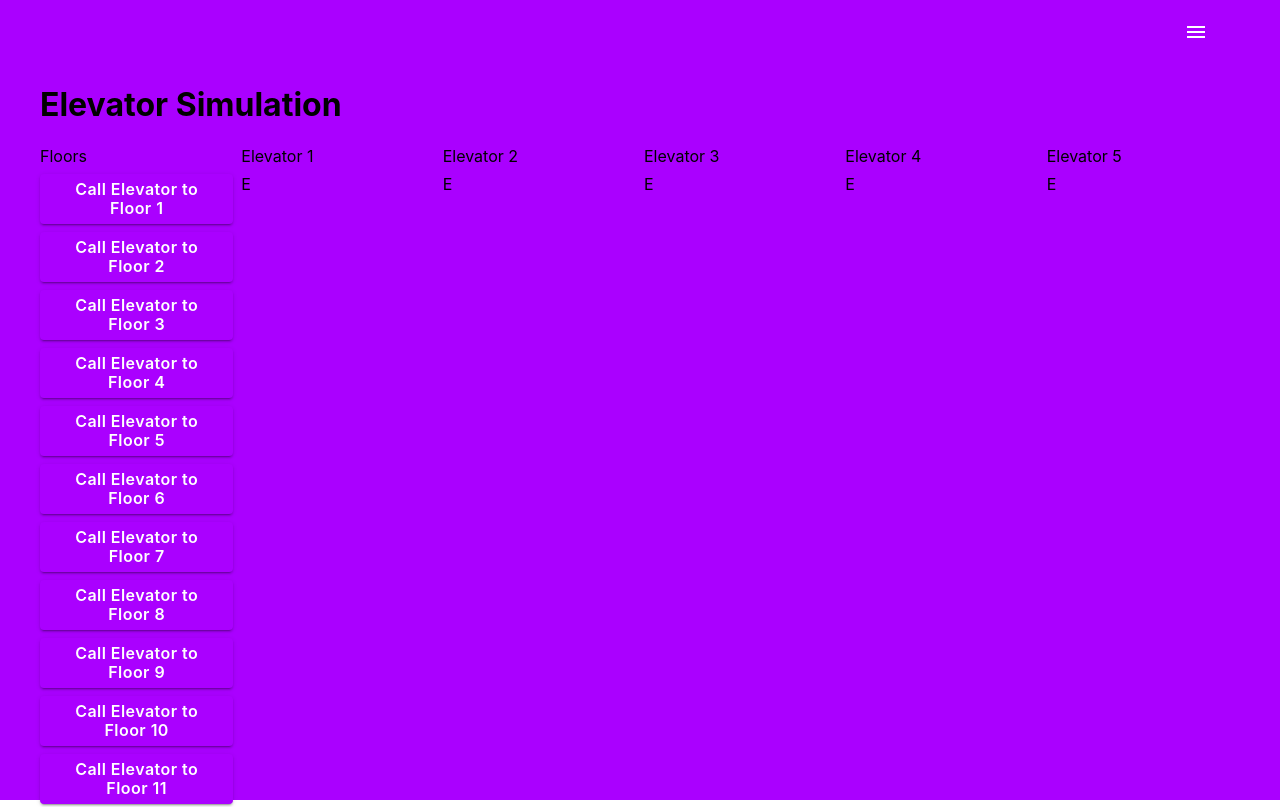
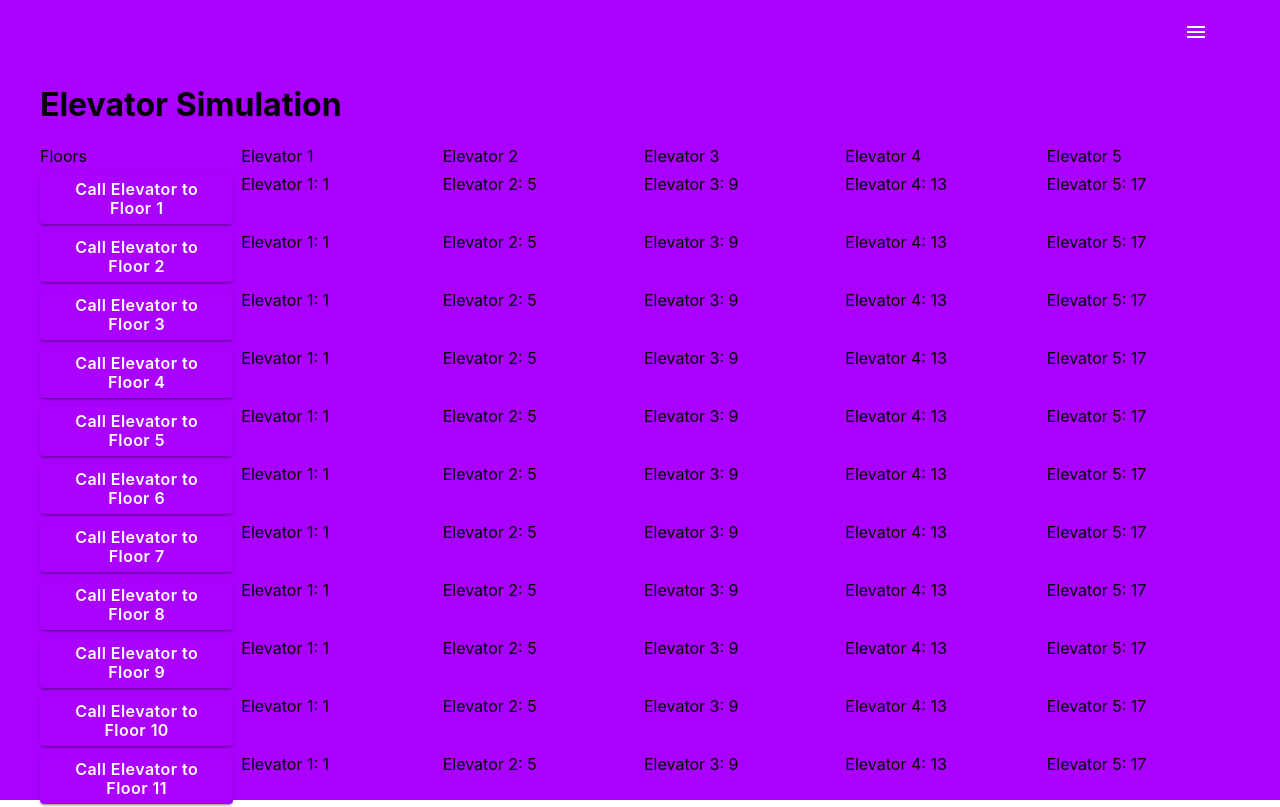
Before and after one commit to kindofclever/pfuchs, a React (Create React App) app: page /elevators in a window 1280 px wide. Shown: the top 807 px of the page. Built offline with nearby package versions, Linux system fonts and the light colour scheme.

Commit message:
started with elevators

```diff
--- a/src/containers/Elevators/ElevatorSimulation.tsx
+++ b/src/containers/Elevators/ElevatorSimulation.tsx
@@ -2,7 +2,11 @@ import { FC, useState } from 'react';
 import { Grid, Button } from '@mui/material';
 import React from 'react';
 
-// Components for each floor
+type ElevatorState = {
+  currentFloor: number;
+  direction: 'up' | 'down' | 'stationary';
+};
+
 const Floor: FC<{
   floorNumber: number;
   callElevator: (floor: number) => void;
@@ -17,25 +21,68 @@ const Floor: FC<{
   );
 };
 
-// Components for each elevator
-const Elevator: FC<{ elevatorNumber: number; currentFloor: number }> = ({
+const Elevator: FC<{ currentFloor: number; elevatorNumber: number }> = ({
+  currentFloor,
   elevatorNumber,
-  currentFloor,
 }) => {
-  return <div>{currentFloor === elevatorNumber ? 'E' : ''}</div>;
+  return (
+    <div>
+      Elevator {elevatorNumber}: {currentFloor}
+    </div>
+  );
+};
+
+const distributeElevatorsAcrossFloors = (
+  numOfElevators: number,
+  numOfFloors: number
+): ElevatorState[] => {
+  const interval = Math.ceil(numOfFloors / numOfElevators);
+  return Array.from({ length: numOfElevators }, (_, index) => {
+    return {
+      currentFloor: Math.min(index * interval + 1, numOfFloors),
+      direction: 'stationary',
+    } as ElevatorState;
+  });
 };
 
 const ElevatorSimulation: FC = () => {
   const numOfFloors = 20;
   const numOfElevators = 5;
-  const [elevatorPositions, setElevatorPositions] = useState<Array<number>>(
-    Array(numOfElevators).fill(1)
+
+  const [elevators, setElevators] = useState<ElevatorState[]>(
+    distributeElevatorsAcrossFloors(numOfElevators, numOfFloors)
   );
 
+  const getClosestElevator = (floor: number): number => {
+    let minDistance = numOfFloors + 1;
+    let bestElevatorIndex = -1;
+
+    elevators.forEach((elevator, index) => {
+      const distance = Math.abs(elevator.currentFloor - floor);
+      if (
+        distance < minDistance &&
+        (elevator.direction === 'stationary' ||
+          (elevator.direction === 'up' && elevator.currentFloor < floor) ||
+          (elevator.direction === 'down' && elevator.currentFloor > floor))
+      ) {
+        bestElevatorIndex = index;
+        minDistance = distance;
+      }
+    });
+
+    return bestElevatorIndex;
+  };
+
   const callElevator = (floor: number) => {
-    const newPositions = [...elevatorPositions];
-    newPositions[0] = floor; // This simply makes the first elevator go to the called floor. More advanced logic would determine the best elevator to send.
-    setElevatorPositions(newPositions);
+    const closestElevatorIndex = getClosestElevator(floor);
+    const newElevators = [...elevators];
+    newElevators[closestElevatorIndex] = {
+      ...newElevators[closestElevatorIndex],
+      direction:
+        floor > newElevators[closestElevatorIndex].currentFloor ? 'up' : 'down',
+      currentFloor: floor, // for the sake of this example, we'll immediately set the current floor
+    };
+    setElevators(newElevators);
   };
 
   return (
@@ -79,8 +126,8 @@ const ElevatorSimulation: FC = () => {
                 xs={2}
               >
                 <Elevator
-                  elevatorNumber={i + 1}
-                  currentFloor={elevatorPositions[j]}
+                  elevatorNumber={j + 1}
+                  currentFloor={elevators[j].currentFloor}
                 />
               </Grid>
             ))}
```
